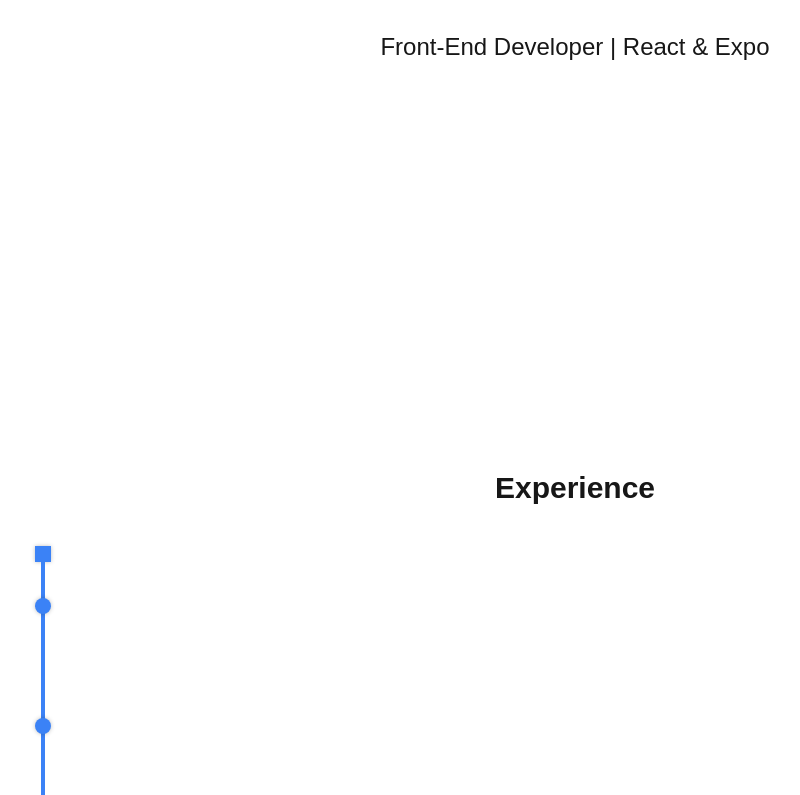
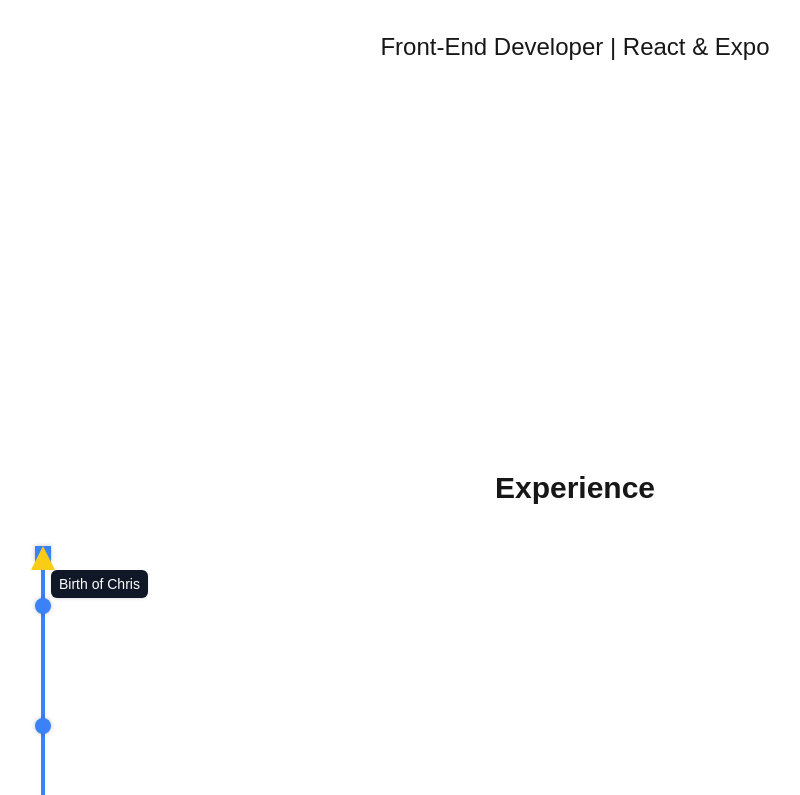
Before and after one commit to cmese/portfolio-site, a Next.js app: page / in a window 1280 px wide. Shown: the part 410-1205 px from the top of the page, without its empty margins (65-865 px from the left). Built offline with nearby package versions, Linux system fonts and the light colour scheme.

Commit message:
made Experience Header sticky for branch scroll, added triangle that follows path along branches during scroll

```diff
--- a/src/components/Timeline.tsx
+++ b/src/components/Timeline.tsx
@@ -1,5 +1,6 @@
 "use client";
 
+import React, { useRef, useState, useLayoutEffect } from "react";
 import * as Tooltip from "@radix-ui/react-tooltip";
 import { timelineRows, BranchId, TimelineRow } from "@/data/timeline";
 import { branchOrder, branchColor } from "@/data/branchPalette";
@@ -21,13 +22,88 @@ const rowY = (idx: number) => idx * ROW_H + ROW_H / 2;
 /* special y-centre with offset logic */
 function nodeY(rowIdx: number, branch: BranchId, row: TimelineRow) {
   const base = rowY(rowIdx);
-  if (row.split === branch) return base + OFFSET; // first child node ↓
-  if (row.merge === branch) return base - OFFSET; // last  child node ↑
+  if (row.split === branch) return base + OFFSET; // first child node
+  if (row.merge === branch) return base - OFFSET; // last  child node
   return base; // regular node
 }
 
+function useTriangleTracker(stickyLinePx: number) {
+  const nodeMap = useRef<Record<string, { x: number; getY: () => number }>>({});
+  const [centerId, setCenterId] = useState<string | null>(null);
+  const [x, setX] = useState(0);
+
+  useLayoutEffect(() => {
+    let frame = 0;
+    const onScroll = () => {
+      if (frame) return;
+      frame = requestAnimationFrame(() => {
+        frame = 0;
+
+        /* pick node whose centre-Y is closest to stickyLinePx */
+        let bestId: string | null = null;
+        let bestDist = Infinity;
+        Object.entries(nodeMap.current).forEach(([id, n]) => {
+          const dist = Math.abs(n.getY() - stickyLinePx);
+          if (dist < bestDist) {
+            bestDist = dist;
+            bestId = id;
+          }
+        });
+
+        if (bestId && bestId !== centerId) {
+          setCenterId(bestId);
+          setX(nodeMap.current[bestId].x);
+        }
+      });
+    };
+
+    window.addEventListener("scroll", onScroll, { passive: true });
+    onScroll(); // recalc immediately
+    return () => {
+      window.removeEventListener("scroll", onScroll);
+      if (frame) cancelAnimationFrame(frame);
+    };
+  }, [centerId, stickyLinePx]);
+
+  /** node registration */
+  const register = (id: string, el: HTMLDivElement | null) => {
+    if (!el) return;
+    const rect = () => el.getBoundingClientRect();
+    nodeMap.current[id] = {
+      x: rect().left + rect().width / 2,
+      getY: () => rect().top + rect().height / 2,
+    };
+  };
+
+  return { x, centerId, register };
+}
+
+/* props */
+interface TimelineProps {
+  rows: typeof timelineRows;
+  headerRef: React.RefObject<HTMLElement>;
+}
+
 /* ═════════════════════ component ═════════════════════ */
-export default function Timeline() {
+export default function Timeline({ rows, headerRef }: TimelineProps) {
+  /* get the stickline (bottom edge of header) */
+  const [stickyY, setStickyY] = useState(0);
+  useLayoutEffect(() => {
+    const measure = () => {
+      if (!headerRef.current) return;
+      setStickyY(headerRef.current.getBoundingClientRect().bottom);
+    };
+
+    measure(); // run once
+    window.addEventListener("scroll", measure, { passive: true });
+    window.addEventListener("resize", measure);
+
+    return () => {
+      window.removeEventListener("scroll", measure);
+      window.removeEventListener("resize", measure);
+    };
+  }, [headerRef]);
+
   /* 1. build vertical segments for every child branch */
   type Segment = { branch: BranchId; top: number; height: number };
   const segments: Segment[] = [];
@@ -49,6 +125,10 @@ export default function Timeline() {
     }
   });
 
+  //triangle tracker setup – stickyLine = header height + 10 px
+  const HEADER_H = 56; // <h2> ≈ 48 px + margin → tweak
+  const { x: triX, centerId, register } = useTriangleTracker(stickyY);
+
   /* grid container */
   return (
     <div
@@ -59,6 +139,23 @@ export default function Timeline() {
         gridTemplateRows: `repeat(${timelineRows.length}, ${ROW_H}px)`,
       }}
     >
+      {/* triangle – fixed Y just under sticky header */}
+      <div
+        className="pointer-events-none"
+        style={{
+          position: "fixed",
+          top: stickyY, // always sits on the sticky line
+          left: 0,
+          transform: `translateX(${triX - 12}px)`,
+          transition: "transform 400ms cubic-bezier(.25,1,.5,1)", // smooth ease
+          width: 24,
+          height: 24,
+          clipPath: "polygon(50% 0,100% 100%,0 100%)",
+          background: "#facc15",
+          zIndex: 30,
+        }}
+      />
+
       {/* main square + vertical */}
       <div
         style={{
@@ -230,9 +327,10 @@ export default function Timeline() {
 
         const nodes = nodeList.map(({ branch, id }) => (
           <Tooltip.Provider key={id} delayDuration={60}>
-            <Tooltip.Root>
+            <Tooltip.Root open={centerId === id}>
               <Tooltip.Trigger asChild>
                 <div
+                  ref={(el) => register(id, el)}
                   style={{
                     position: "absolute",
                     left: colX(branch) - NODE_R,
@@ -248,6 +346,7 @@ export default function Timeline() {
               <Tooltip.Portal>
                 <Tooltip.Content
                   side="right"
+                  collisionPadding={8}
                   className="select-none rounded-md bg-gray-900 px-2 py-1 text-sm text-white shadow"
                 >
                   {row.message}
--- a/src/sections/Experience.tsx
+++ b/src/sections/Experience.tsx
@@ -1,14 +1,24 @@
 "use client";
 
+import { useRef } from "react";
 import Section from "@/components/Section";
 import Timeline from "@/components/Timeline";
 import { timelineRows } from "@/data/timeline";
 
 export default function Experience() {
+  const headerRef = useRef<HTMLElement>(null);
+
   return (
-    <Section id="experience" className="py-20">
-      <h2 className="mb-10 text-center text-3xl font-bold">Experience</h2>
-      <Timeline rows={timelineRows} />
+    <Section id="experience" className="py-20 relative">
+      {/* ───── sticky header ───── */}
+      <header ref={headerRef} className="sticky top-0 z-20 pointer-events-none">
+        <h2 className="mb-10 text-center text-3xl font-bold pointer-events-auto">
+          Experience
+        </h2>
+      </header>
+
+      {/* timeline continues to scroll behind the fixed header */}
+      <Timeline rows={timelineRows} headerRef={headerRef} />
     </Section>
   );
 }
```
